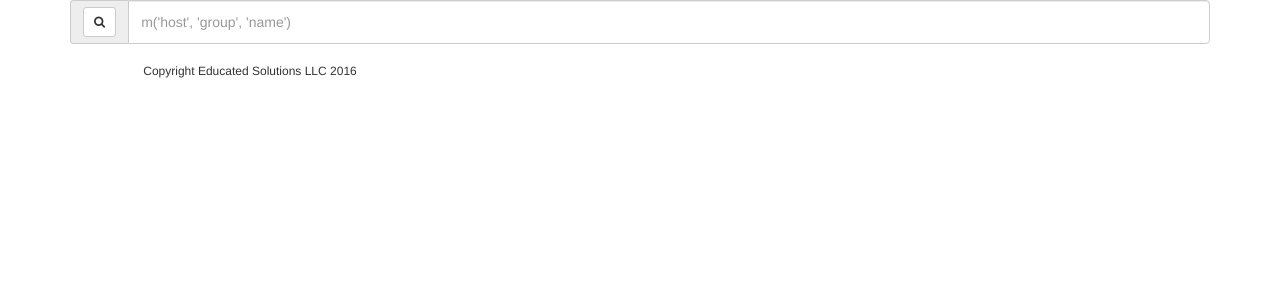
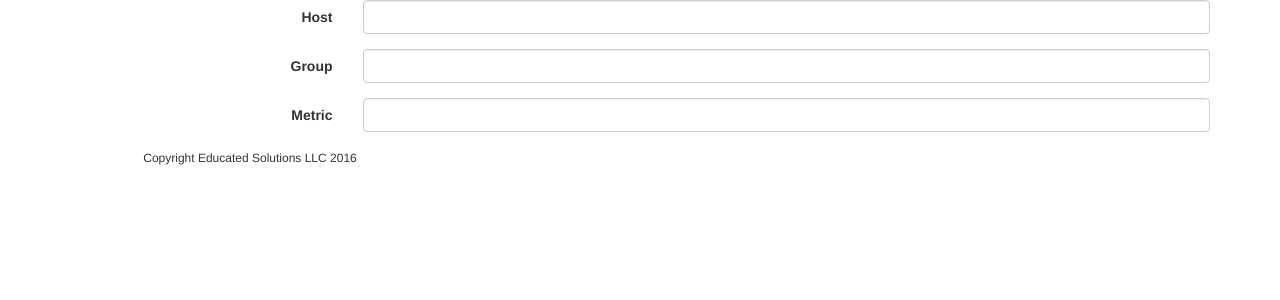
Before and after one commit to Metrink/metrink-fe, a Flask app: template templates/explore.html in a window 1280 px wide. Shown: the top 300 px of the page. Run offline with Flask 2, Linux system fonts and the light colour scheme; the template is opened without the code that fills it, so the values that code supplies are empty; parts of the project's set-up code (start-up, migrations or seed data) failed here and were passed over; some libraries are stand-ins or nearby versions.

Commit message:
Created form and changed imports for zabbix

```diff
--- a/main.py
+++ b/main.py
@@ -39,6 +39,10 @@ def graph():
 
     return render('graph.html', 'Graph', chart=chart, q=query)
 
+@app.route('/explore')
+def explore():
+
+    return render('explore.html', 'Explore')
 
 if __name__ == '__main__':
     app.run(debug=True)
--- a/templates/explore.html
+++ b/templates/explore.html
@@ -5,29 +5,32 @@
 <div class="container">
     <div class="row">
         <div class="col-sm-12">
-            <form class="form" action="/graph" method="get">
+            <form class="form-horizontal" action="/explore" method="get">
                 <div class="form-group">
-                    <div class="input-group">
-                        <div class="input-group-addon"><button class="btn btn-default btn-sm" type="submit"><i class="fa fa-search"></i></button></div>
-                        <input type="text" name='q' value='{{q}}' style="height: 44px" class="form-control" placeholder="m('host', 'group', 'name')"/>
+                    <label for="host" class="col-sm-3 control-label">Host</label>
+                    <div class="col-sm-9">
+                        <input type="text" class="form-control" id="host" />
+                    </div>
+                </div>
+                <div class="form-group">
+                    <label for="group" class="col-sm-3 control-label">Group</label>
+                    <div class="col-sm-9">
+                        <input type="text" class="form-control" id="group" />
+                    </div>
+                </div>
+                <div class="form-group">
+                    <label for="metric" class="col-sm-3 control-label">Metric</label>
+                    <div class="col-sm-9">
+                        <input type="text" class="form-control" id="metric" />
                     </div>
                 </div>
             </form>
         </div>
     </div>
 
-    <div class="row">
-        <div class="col-sm-12">
-            <div id="graph"></div>
-        </div>
-    </div>
 </div>
 
 {% endblock %}
 
 {% block js %}
-<script src="//code.highcharts.com/stock/highstock.js"></script>
-<script type="text/javascript">
-  new Highcharts.Chart({{chart|safe}});
-</script>
 {% endblock %}
--- a/zabbix.py
+++ b/zabbix.py
@@ -62,5 +62,5 @@ def get_hosts():
 
     return ret
 
-for h in get_hosts_in_group('Tier-[2|3] Templates'):
-    print(h['group'])
+# for h in get_hosts_in_group('Tier-[2|3] Templates'):
+#     print(h['group'])
```
Also changed, not shown: functions/MetricFunction.py (+6 -18 lines).
